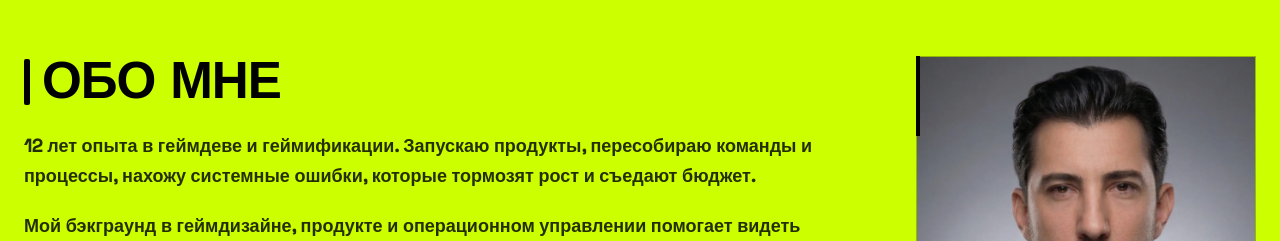
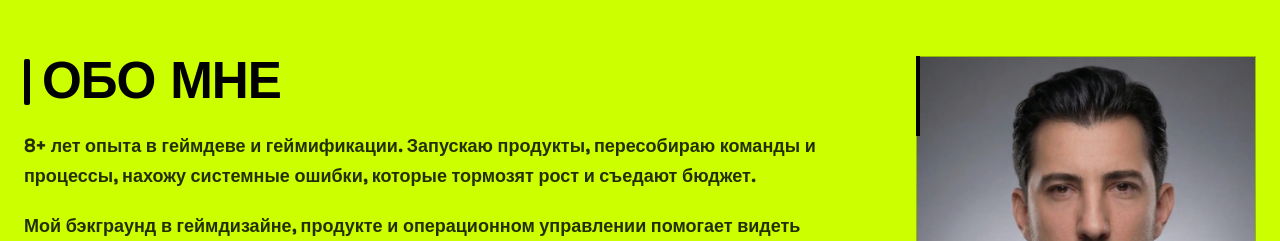
Before and after one commit to sanbait/producer-portfolio, a React (Vite) app: page / in a window 1280 px wide. Shown: the part 840-1081 px from the top of the page. Built offline with nearby package versions, Linux system fonts and the light colour scheme.

Commit message:
Обновить CV-ссылку и опыт: 8+ лет

```diff
--- a/src/app/components/AboutMe.tsx
+++ b/src/app/components/AboutMe.tsx
@@ -46,7 +46,7 @@
                 }}
               >
                 <p>
-                  12 лет опыта в геймдеве и геймификации. Запускаю продукты, пересобираю команды и процессы, нахожу системные ошибки, которые тормозят рост и съедают бюджет.
+                  8+ лет опыта в геймдеве и геймификации. Запускаю продукты, пересобираю команды и процессы, нахожу системные ошибки, которые тормозят рост и съедают бюджет.
                 </p>
                 <p>
                   Мой бэкграунд в геймдизайне, продукте и операционном управлении помогает видеть проект целиком: экономика, производство, приоритеты, метрики и точки роста.
--- a/src/app/components/Contact.tsx
+++ b/src/app/components/Contact.tsx
@@ -2,7 +2,7 @@
 import { motion, useInView } from "motion/react";
 import { Send } from "lucide-react";
 
-const CV_URL = "https://docs.google.com/document/d/10FY2I4GuWff3-2gXH38mAb0AzFYqak3y/edit?usp=sharing&ouid=108825835130535548336&rtpof=true&sd=true";
+const CV_URL = "https://drive.google.com/file/d/1wT8jA07Md2JiAYYC-BVcVsUk2c2dAsUD/view?usp=sharing";
 const TG_URL = "https://t.me/Alexsunpro";
 const EMAIL = "Sanbaititl@gmail.com";
 
--- a/src/app/components/Navbar.tsx
+++ b/src/app/components/Navbar.tsx
@@ -2,7 +2,7 @@
 import { motion, AnimatePresence } from "motion/react";
 import { Menu, X } from "lucide-react";
 
-const CV_URL = "https://docs.google.com/document/d/10FY2I4GuWff3-2gXH38mAb0AzFYqak3y/edit?usp=sharing&ouid=108825835130535548336&rtpof=true&sd=true";
+const CV_URL = "https://drive.google.com/file/d/1wT8jA07Md2JiAYYC-BVcVsUk2c2dAsUD/view?usp=sharing";
 
 const links = [
   { label: "Обо мне", href: "#about" },
```
